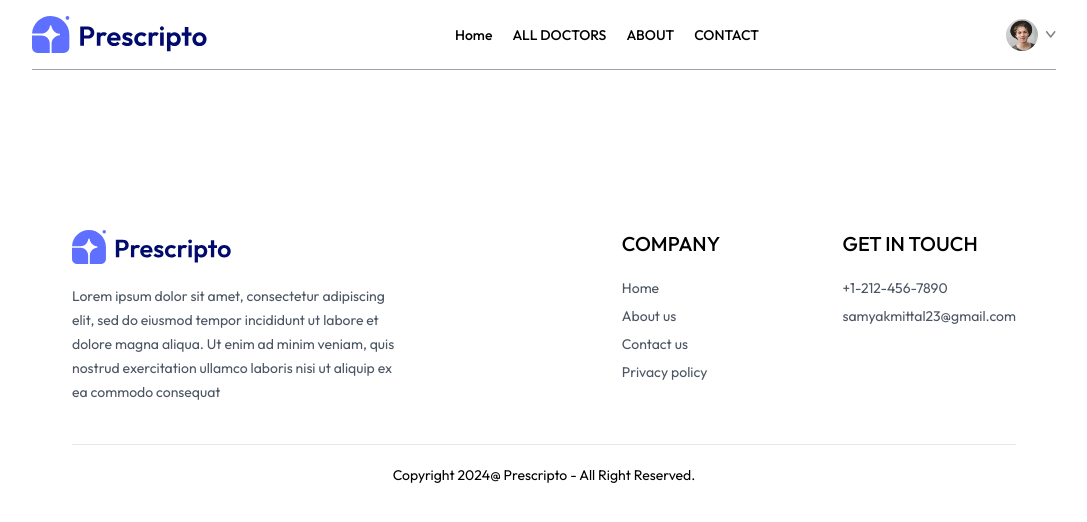
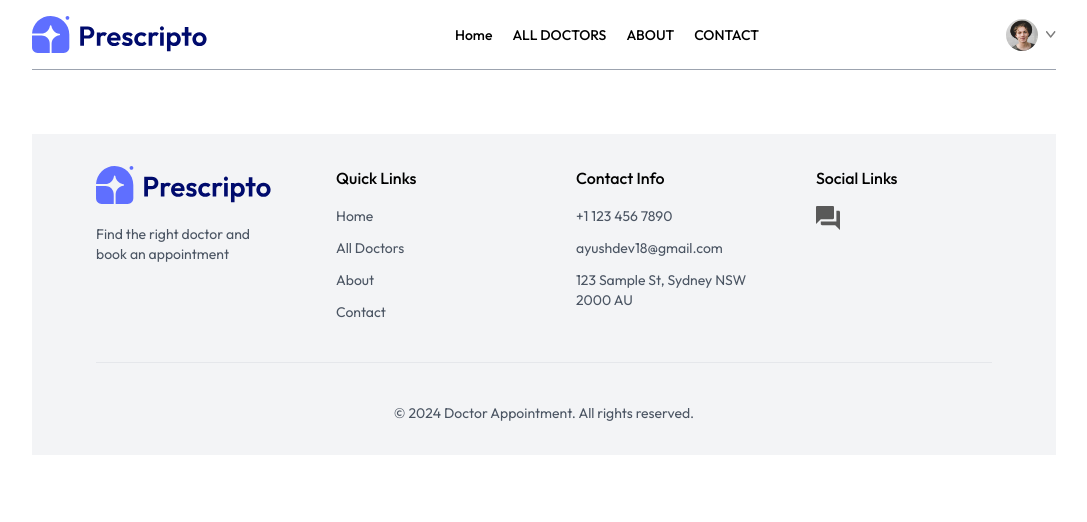
Before and after one commit to Aayushdev18/Doctor-, a React (Vite) app in the folder frontend/: page /appointment/1 in a window 1280 px wide. Shown: the top 522 px of the page, without its empty margins (96-1183 px from the left). Built offline with nearby package versions, Linux system fonts and the light colour scheme.

Commit message:
Update: Changed email addresses and contact information to Ayush's details

```diff
--- a/frontend/src/components/Footer.jsx
+++ b/frontend/src/components/Footer.jsx
@@ -1,40 +1,42 @@
 import React from 'react'
 import { assets } from '../assets/assets'
+import { useNavigate } from 'react-router-dom'
 
 const Footer = () => {
+    const navigate = useNavigate()
   return (
-    <div className='md:mx-10'>
-      <div className='flex flex-col sm:grid grid-cols-[3fr_1fr_1fr] gap-14 my-10 mt-40 text-sm'>
-        {/*-----left side-------*/}
-        <div>
-        <img className='mb-5 w-40' src={assets.logo} alt=''/>
-        <p className='w-full md:w-2/3 text-gray-600 leading-6'>Lorem ipsum dolor sit amet, consectetur adipiscing elit, sed do eiusmod tempor incididunt ut labore et dolore magna aliqua. Ut enim ad minim veniam, quis nostrud exercitation ullamco laboris nisi ut aliquip ex ea commodo consequat</p>
+    <div className='bg-gray-100 mt-16 py-8 px-6 md:px-16'>
+        <div className='flex flex-col md:flex-row gap-16 items-start'>
+            <div className='flex-1'>
+                <img className='w-44' src={assets.logo} alt=''/>
+                <p className='text-sm text-gray-600 mt-5'>Find the right doctor and book an appointment</p>
+            </div>
+            <div className='flex-1'>
+                <p className='font-medium mb-4'>Quick Links</p>
+                <ul className='text-sm text-gray-600 flex flex-col gap-3'>
+                    <li className='cursor-pointer hover:text-black' onClick={()=>navigate('/')}>Home</li>
+                    <li className='cursor-pointer hover:text-black' onClick={()=>navigate('/doctors')}>All Doctors</li>
+                    <li className='cursor-pointer hover:text-black' onClick={()=>navigate('/about')}>About</li>
+                    <li className='cursor-pointer hover:text-black' onClick={()=>navigate('/contact')}>Contact</li>
+                </ul>
+            </div>
+            <div className='flex-1'>
+                <p className='font-medium mb-4'>Contact Info</p>
+                <ul className='text-sm text-gray-600 flex flex-col gap-3'>
+                    <li>+1 123 456 7890</li>
+                    <li>ayushdev18@gmail.com</li>
+                    <li>123 Sample St, Sydney NSW 2000 AU</li>
+                </ul>
+            </div>
+            <div className='flex-1'>
+                <p className='font-medium mb-4'>Social Links</p>
+                <div className='flex gap-3'>
+                    <img className='w-6 cursor-pointer' src={assets.chats_icon} alt=''/>
+                </div>
+            </div>
         </div>
-        {/*-----center side-------*/}
-        <div>
-            <p className='text-xl font-medium mb-5'>COMPANY</p>
-            <ul className='flex flex-col gap-2 text-gray-600'>
-                <li>Home</li>
-                <li>About us</li>
-                <li>Contact us</li>
-                <li>Privacy policy</li>
-            </ul>
-
-        </div>
-        {/*-----right side-------*/}
-        <div>
-            <p className='text-xl font-medium mb-5'>GET IN TOUCH</p>
-            <ul className='flex flex-col gap-2 text-gray-600'>
-                <li>+1-212-456-7890</li>
-                <li>samyakmittal23@gmail.com</li>
-            </ul>
-        </div>
-      </div>
-      {/*-------Copyright text---------*/}
-      <div>
-      <hr/>
-      <p className='py-5 text-sm text-center'>Copyright 2024@ Prescripto - All Right Reserved.</p>
-      </div>
+        <hr className='my-10'/>
+        <p className='text-center text-sm text-gray-600'>© 2024 Doctor Appointment. All rights reserved.</p>
     </div>
   )
 }
--- a/frontend/src/pages/Contact.jsx
+++ b/frontend/src/pages/Contact.jsx
@@ -3,21 +3,18 @@ import { assets } from '../assets/assets'
 
 const Contact = () => {
   return (
-    <div>
-      <div className='text-center text-2xl pt-10 text-gray-500'>
-        <p>CONTACT <span className='text-gray-700 font-semibold'>US</span></p>
-      </div>
-      <div className='my-10 flex flex-col justify-center md:flex-row gap-10 mb-28 text-sm'>
-        <img className='w-full md:max-w-[360px]' src={assets.contact_image} alt=''/>
-        <div className='flex flex-col justify-center items-start gap-6'>
-            <p className='font-semibold text-lg text-gray-600'>Our OFFICE</p>
-            <p className='text-gray-500 '>54709 Willms Station <br/> Suite 350, Washington, USA</p>
-            <p className='text-gray-500 '>Tel: (415) 555‑0132 <br/> Email: samyakmittal23@gmail.com</p>
-            <p className='font-semibold text-lg text-gray-600'>Careers at PRESCRIPTO</p>
-            <p className='text-gray-500'>Learn more about our teams and job openings.</p>
-            <button className='border border-black px-8 py-4 text-sm hover:bg-black hover:text-white transition-all duration-500'>Explore Jobs</button>
+    <div className='flex flex-col sm:flex-row items-center gap-10 sm:gap-20 my-10'>
+      <div className='flex-1'>
+        <p className='text-3xl font-medium text-gray-900'>Get in touch</p>
+        <p className='text-gray-500 mt-3'>Have a question or just want to say hi? We'd love to hear from you.</p>
+        <div className='mt-8'>
+            <p className='text-gray-900 font-medium'>Our Office</p>
+            <p className='text-gray-500 mt-2'>123 Sample St, Sydney NSW 2000 AU</p>
+            <p className='text-gray-900 font-medium mt-8'>Contact Info</p>
+            <p className='text-gray-500 '>Tel: (415) 555‑0132 <br/> Email: ayushdev18@gmail.com</p>
         </div>
       </div>
+      <img className='w-full sm:w-1/2' src={assets.contact_image} alt=''/>
     </div>
   )
 }
--- a/frontend/src/pages/MyProfile.jsx
+++ b/frontend/src/pages/MyProfile.jsx
@@ -5,7 +5,7 @@ const MyProfile = () => {
     const [userData,setUserData] = useState({
         name:"Edward Vincent",
         image:assets.profile_pic,
-        email: "samyakmittal23@gmail.com",
+        email: "ayushdev18@gmail.com",
         phone: "+1  123 456 7890",
         address:{
             line1:"57th Cross, Richmond ",
```
